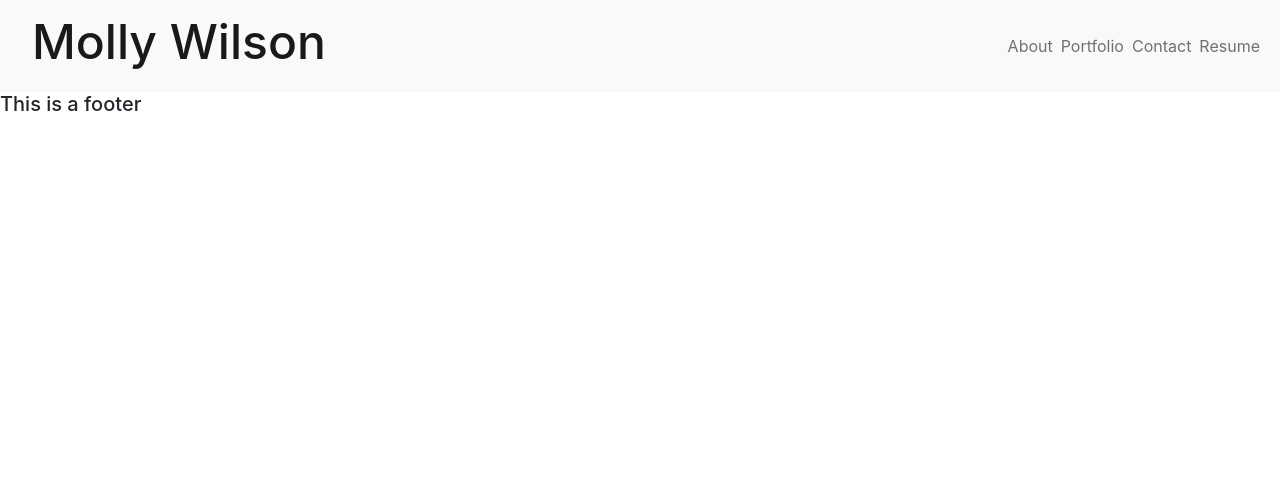
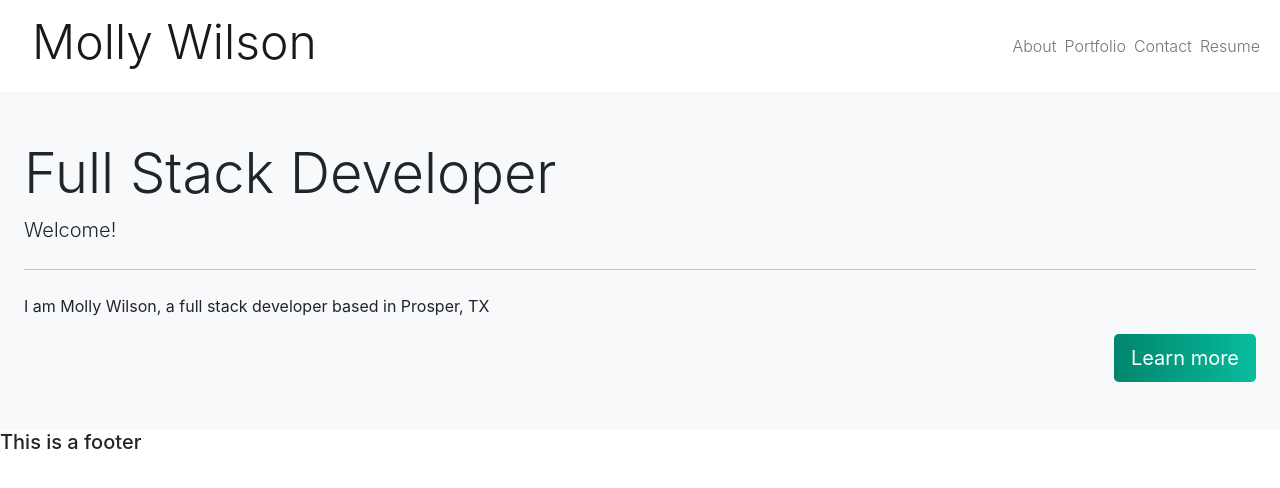
Before and after one commit to mswil/React-Portfolio, a React (Create React App) app: page / in a window 1280 px wide. Shown: the top 488 px of the page. Built offline with nearby package versions, Linux system fonts and the light colour scheme.

Commit message:
added jumbotron

```diff
--- a/public/style.css
+++ b/public/style.css
@@ -3,6 +3,7 @@
     --dark-primary: #01866e;
     --second: #454d59;
     --light-second: #636e80;
+    --light: #e9ecef
   }
   .navbar-brand {
     font-size: 1.5em;
--- a/src/App.js
+++ b/src/App.js
@@ -2,7 +2,7 @@ import './App.css';
 import React, { useState } from 'react';
 
 import Header from './components/Header';
-// import About from './components/About'
+import About from './components/About'
 import Gallery from './components/Gallery';
 // import Contact from './components/Contact';
 // import Resume from './components/Resume'
@@ -22,8 +22,8 @@ function App() {
 
   const renderPage = () => {
     switch (currentNavState) {
-      // case 'About':
-      //   return <About></About>
+      case 'About':
+        return <About setNavState={setNavState}></About>
       case 'Portfolio':
         return <Gallery></Gallery>
       // case 'Contact':
@@ -31,7 +31,7 @@ function App() {
       // case 'Resume':
       //   return <Resume></Resume>
       default:
-        // return <About></About>
+        // return <About setNavStat={setNavState}></About>
     }
   }
 
--- a/src/components/About.js
+++ b/src/components/About.js
@@ -0,0 +1,17 @@
+
+function About({setNavState}) {
+    return (
+        <div className="jumbotron bg-light px-4 py-5">
+            <h1 className="display-4">Full Stack Developer</h1>
+            <p className="lead">Welcome!</p>
+            <hr className="my-4"></hr>
+            <p>I am Molly Wilson, a full stack developer based in Prosper, TX</p>
+            <div className="text-end">
+                <span className="btn btn-lg" onClick={()=> setNavState('Portfolio')} >Learn more</span>
+            </div>
+        </div>
+    );
+}
+
+
+export default About;
--- a/src/components/Header.js
+++ b/src/components/Header.js
@@ -10,9 +10,9 @@ function Header(props) {
     } = props;
 
     return (
-        <header className="flex-row px-1 navbar navbar-light bg-light px-3">
+        <header className="flex-row px-1 navbar navbar-light px-3 fw-light">
             <h2>
-                <span className="navbar-brand nav-link" onClick={()=> setNavState('About')}>Molly Wilson</span>
+                <span className="navbar-brand nav-link fw-light" onClick={()=> setNavState('About')}>Molly Wilson</span>
             </h2>
             <Nav
                 navStates={navStates}
```
